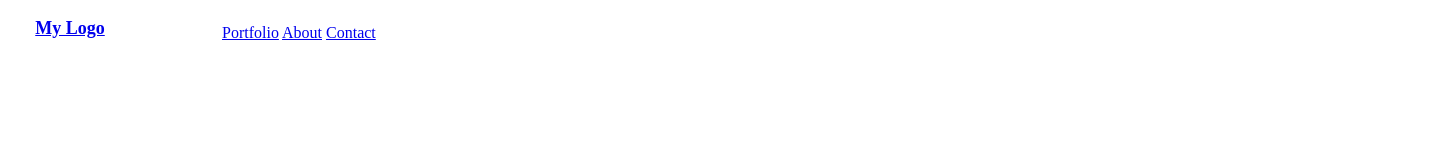
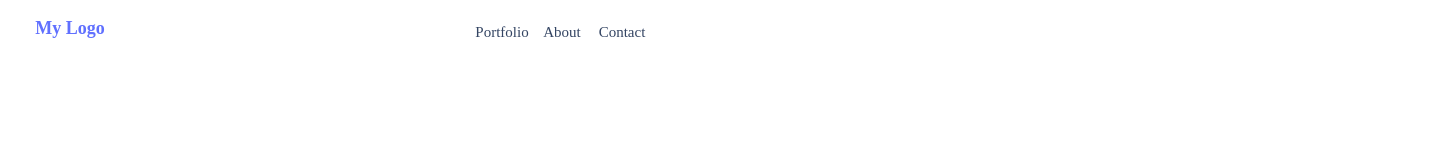
Before and after one commit to lemibk/Portofolio, a website: page index.html in a window 1280 px wide. Shown: the whole page, 1448 px wide, since content can reach past the window. Drawn offline with Linux system fonts and the light colour scheme.

Commit message:
the header section

```diff
--- a/index.css
+++ b/index.css
@@ -1,9 +1,15 @@
 .flex-container {
     display: flex;
-    column-gap: 50px;
+    column-gap: 300px;
+
+    overflow: auto;
+    height: auto;
+    width: auto;
+
+
 }
 
-.logo-container {
+#logo-container {
     padding: 10px 12px;
     height: 40px;
     width: 100px;
@@ -13,6 +19,7 @@
     line-height: 111%;
     text-align: center;
     color: #6070ff;
+
 }
 
 .navigation-cointainer {
@@ -20,9 +27,38 @@
     height: 40px;
     text-align: left;
 
+
 }
 
 .navigation-elements {
-    width: 258px;
-    height: 40px;
+    font-family: var(--font-family);
+    font-weight: 500;
+    font-size: 15px;
+    line-height: 133%;
+    text-align: center;
+    color: #344563;
 }
+
+header {
+    width: 1440px;
+    height: 72px;
+}
+
+a {
+    text-decoration: none;
+    color: inherit;
+
+}
+
+
+li {
+    list-style: none;
+    float: left;
+    width: 60px;
+}
+
+body {
+    background-color: rgb(255, 255, 255);
+    height: 916px;
+    width: 1440px;
+}
--- a/index.html
+++ b/index.html
@@ -7,25 +7,29 @@
     <title>Project 1</title>
     <link rel="stylesheet" href="index.css">
 </head>
+<section class="flex-container">
+    <header>
+        <nav class="flex-container">
+            <div id="logo-container"> <a href="#logo">My Logo</a></div>
 
 
-<body>
-    <section>
-
-        <div class="flex-container">
-            <div class="logo-container"> <a href="#logo">My Logo</a></div>
             <div class="navigation-container">
                 <div class="navigation-elements">
-                    <ul> <a href="#portfolio">Portfolio</a>
-                        <a href="#About">About</a>
-                        <a href="#Contact">Contact</a>
+                    <ul>
+                        <li><a href="#portfolio">Portfolio</a></li>
+                        <li><a href="#About">About</a></li>
+                        <li> <a href="#Contact">Contact</a></li>
                     </ul>
                 </div>
+
+
             </div>
+        </nav>
+</section>
+</header>
 
-        </div>
+<body>
 
-    </section>
 </body>
 
 </html>
```
